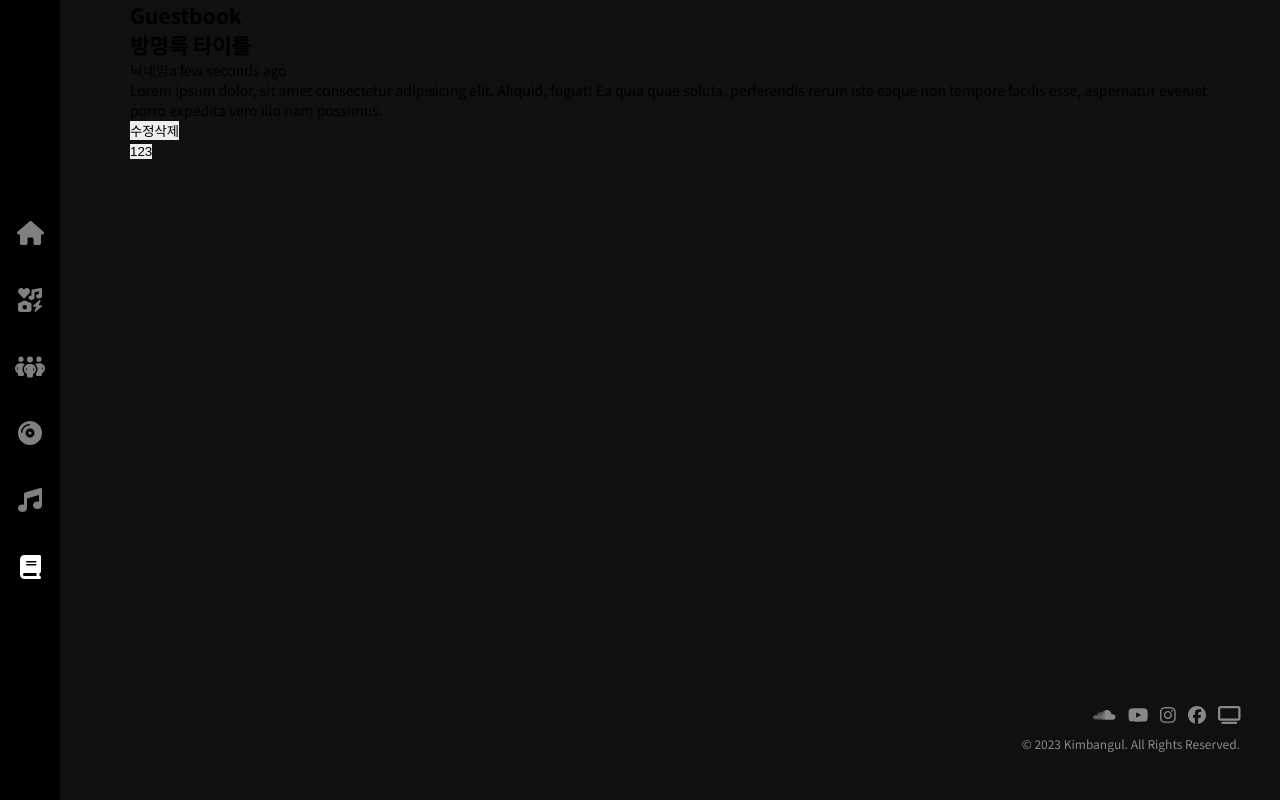
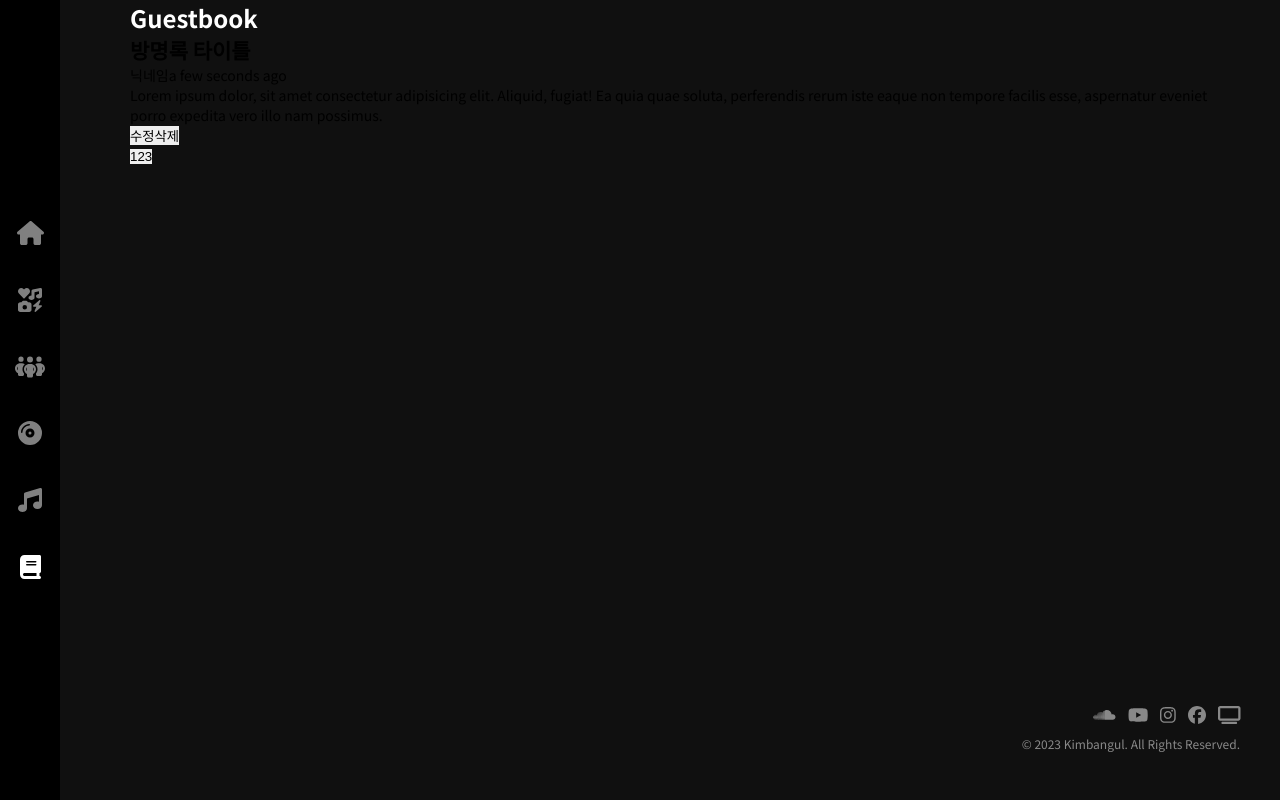
Before and after one commit to Kimbangul/lanalogue, a Next.js app: page /guestbook in a window 1280 px wide. Built offline with nearby package versions, Linux system fonts and the light colour scheme.

Commit message:
style: separate components

```diff
--- a/src/app/guestbook/page.tsx
+++ b/src/app/guestbook/page.tsx
@@ -1,31 +1,19 @@
 'use client'
 
-import moment from "moment";
+import GuestbookItem from "@/components/guestbook/GuestbookItem";
 import Guestbook from "@/components/guestbook/GuestbookStyle";
+import Pagination from "@/components/common/Pagination";
 
 
 export default function GuestbookView() {
   return (
     <>
      <Guestbook.Container>
-      <h1>Guestbook</h1>
+      <Guestbook.Title>Guestbook</Guestbook.Title>
         <ul>
-          <li>
-            <h2>방명록 타이틀</h2>
-            <span>닉네임</span>
-            <span>{moment().fromNow()}</span>
-            <p>Lorem ipsum dolor, sit amet consectetur adipisicing elit. Aliquid, fugiat! Ea quia quae soluta, perferendis rerum iste eaque non tempore facilis esse, aspernatur eveniet porro expedita vero illo nam possimus.</p>
-            <div>
-              <button>수정</button>
-              <button>삭제</button>
-            </div>
-          </li>
+         <GuestbookItem />
         </ul>
-        <div>
-          <button>1</button>
-          <button>2</button>
-          <button>3</button>
-        </div>
+        <Pagination />
      </Guestbook.Container>
     </>
   )
--- a/src/components/common/GlobalStyle.ts
+++ b/src/components/common/GlobalStyle.ts
@@ -49,4 +49,9 @@ export const Contents = styled.section`
   flex-grow: 1;
 `
 
+export const PageTitle = styled.h1`
+    color: #fff;
+    font-size: 2.4rem;
+`
+
 export default GlobalStyle;
--- /dev/null
+++ b/src/components/common/Pagination.tsx
@@ -0,0 +1,11 @@
+const Pagination = () => {
+  return(
+    <div>
+      <button>1</button>
+      <button>2</button>
+      <button>3</button>
+     </div>
+  )
+}
+
+export default Pagination;
--- a/src/components/discography/DiscographyStyle.ts
+++ b/src/components/discography/DiscographyStyle.ts
@@ -1,4 +1,5 @@
 import styled from "styled-components";
+import { PageTitle } from "@/components/common/GlobalStyle";
 
 const Discography = {
   Container: styled.div`
@@ -6,9 +7,7 @@ const Discography = {
     display: flex;
     align-items: center;
   `,
-  Title: styled.h1`
-    color: #fff;
-    font-size: 2.4rem;
+  Title: styled(PageTitle)`
     margin-bottom: 2.4rem;
   `,
   Item: styled.div`
--- /dev/null
+++ b/src/components/guestbook/GuestbookItem.tsx
@@ -0,0 +1,18 @@
+import moment from "moment";
+
+const GuestbookItem =() => {
+  return(
+    <li>
+    <h2>방명록 타이틀</h2>
+    <span>닉네임</span>
+    <span>{moment().fromNow()}</span>
+    <p>Lorem ipsum dolor, sit amet consectetur adipisicing elit. Aliquid, fugiat! Ea quia quae soluta, perferendis rerum iste eaque non tempore facilis esse, aspernatur eveniet porro expedita vero illo nam possimus.</p>
+    <div>
+      <button>수정</button>
+      <button>삭제</button>
+    </div>
+  </li>
+  )
+}
+
+export default GuestbookItem;
--- a/src/components/guestbook/GuestbookStyle.ts
+++ b/src/components/guestbook/GuestbookStyle.ts
@@ -1,10 +1,14 @@
 import styled from "styled-components";
+import { PageTitle } from "@/components/common/GlobalStyle";
 
 const Guestbook = {
   Container: styled.div`
     max-width: ${props => props.theme.screenSize.pc}px;
     margin: 0 auto;
   `,
+  Title: styled(PageTitle)`
+
+  `,
 }
 
 export default Guestbook;
```
